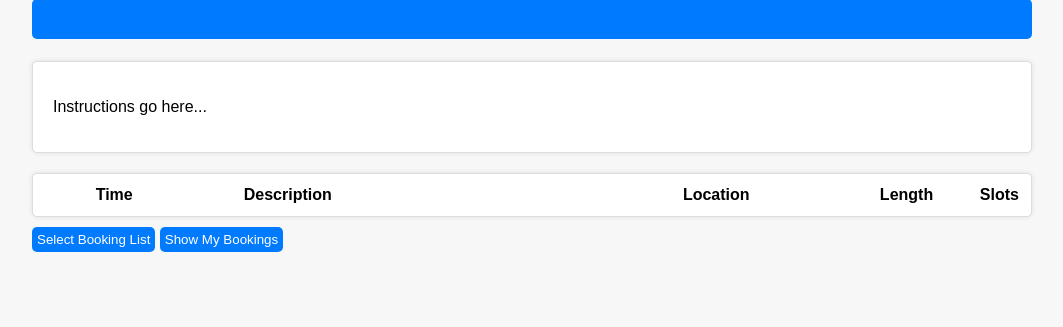
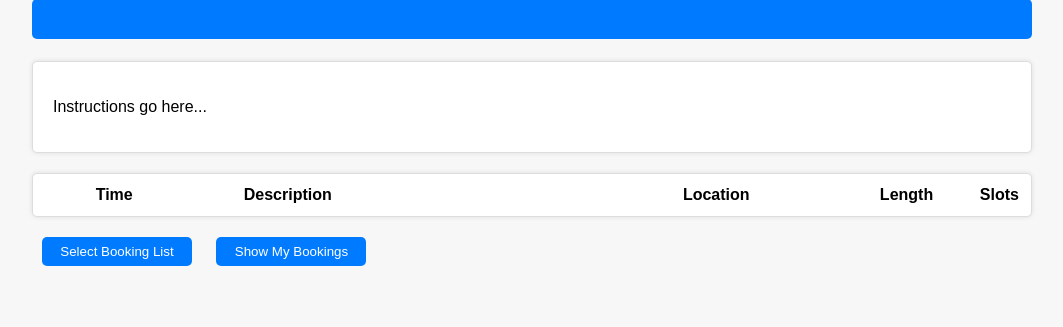
Before and after one commit to Azakh993/ID1212-Network-Programming, a Flask app: template templates/booking_lists.html in a window 1280 px wide. Shown: the part 142-469 px from the top of the page, without its empty margins (108-1171 px from the left). Run offline with Flask 3, Linux system fonts and the light colour scheme; the template is opened without the code that fills it, so the values that code supplies are empty; parts of the project's set-up code (start-up, migrations or seed data) failed here and were passed over.

Commit message:
Minor UI adjustments.

```diff
--- a/static/css/booking_lists.css
+++ b/static/css/booking_lists.css
@@ -60,12 +60,13 @@ h1 {
     text-align: left; /* Left-align text */
 }
 
-/* Style the buttons */
 button {
+    width: 150px;
     background-color: #007BFF;
     color: white;
     border: none;
     border-radius: 5px;
-    padding: 5px 5px 5px 5px;
+    padding: 7px 7px 7px 7px;
+    margin: 10px 10px 10px 10px;
     cursor: pointer;
 }
```
